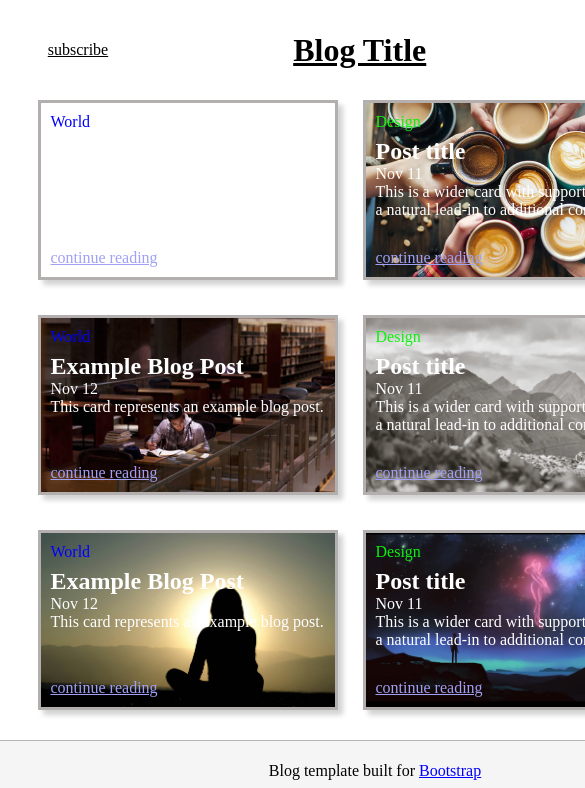
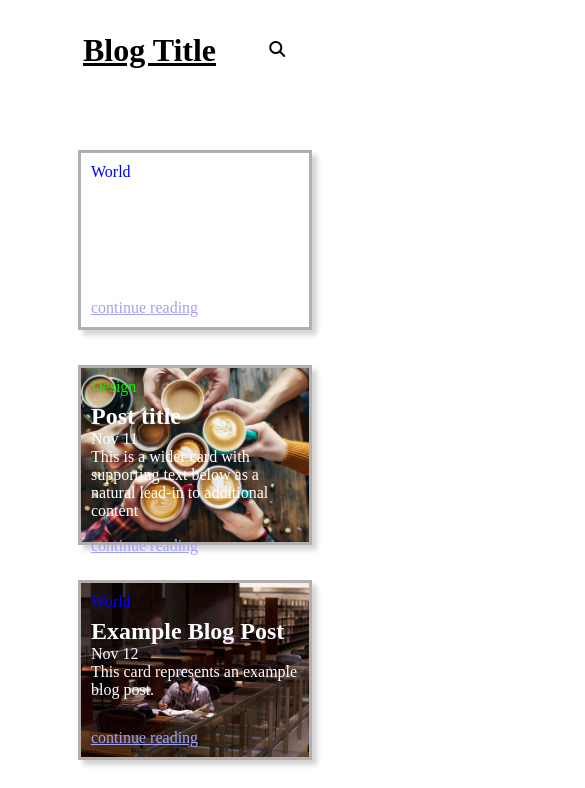
Before and after one commit to MatAregawi02/udacity-personal-blog-website, a website: page index.html in a window 390 px wide. Shown: the top 788 px of the page, 585 px wide, since content can reach past the window. Drawn offline with Linux system fonts and the light colour scheme.

Commit message:
made the webpage responsive, but more work to do on header

```diff
--- a/index.html
+++ b/index.html
@@ -12,9 +12,14 @@
     <div class="wrapper">
 
         <header>
-            <span><u>subscribe</u></span>
-            <h1><u>Blog Title</u></h1>
+            <span><a href="">subscribe</a></span>
+
+
+                <h1><u>Blog Title</u></h1>
+
             <span><i class="fa-solid fa-magnifying-glass"></i></span>
+
+
         </header>
 
 
@@ -90,6 +95,7 @@
         <footer>
             <p>Blog template built for <a href="">Bootstrap</a></p>
             <a href="">See Design System</a>
+            <a class="no-display" href="">subscribe</a> <!--for responsive-->
         </footer>
 
     </div>
--- a/scss-main/main.scss
+++ b/scss-main/main.scss
@@ -19,7 +19,7 @@ html{
 }
 body{
     background-color: white;
-    width : 750px;
+    max-width : 750px;
     margin : 0 auto;
 }
 //base end
@@ -31,10 +31,11 @@ header{
     align-items: center;
     gap: 260px;
     // border : 1px solid black;
-    width : 100%;
+    max-width : 100%;
     height: 100px;
     margin-bottom: -50px;
     // background-color: beige;
+
 }
 .grid-container{
     // border : 1px solid blue;
@@ -158,8 +159,85 @@ footer{
     a{
         color : blue;
     }
+    .no-display{
+        display : none;
+    }
 }
+
 
 // .fa-magnifying-glass{
 //     color : red;
 // }
+
+//responsive design
+
+@media screen and (max-width : 705px) {
+    // body{
+    //     background-color: yellow;
+    // }
+    header
+
+    {
+        span{
+            a{
+                display : none;
+            }
+        }
+        // display : block;
+        max-width : 60%;
+        margin : 0 auto;
+        gap : 0;
+
+        justify-content: space-around;
+
+
+
+
+
+
+
+
+    }
+
+    .grid-container{
+        // border : 1px solid blue;
+        width : 100%;
+        height: auto;
+        display : grid;
+        grid-template-columns: 20% 60% 20%;
+        grid-template-rows: 50px 180px 35px 180px 35px 180px 50px 180px 35px 180px 50px 180px 35px;
+        margin-bottom: -20px;
+        justify-content: center;
+    }
+
+    .box-one{
+        grid-row: 2/3;
+        grid-column: 2/3;
+    }
+    .box-two{
+        grid-row: 4/5;
+        grid-column: 2/3;
+    }
+    .box-three{
+        grid-row: 6/7 ;
+        grid-column: 2/3;
+    }
+    .box-four{
+        grid-row: 8/9;
+        grid-column: 2/3;
+    }
+    .box-five{
+        grid-row: 10/11;
+        grid-column: 2/3;
+    }
+    .box-six{
+        grid-row: 12/13;
+        grid-column: 2/3;
+    }
+
+    footer{
+        .no-display{
+            display : flex; //when responsive, subscribe button shows up on the footer
+        }
+    }
+}
```
Also changed, not shown: main-css/main.css.
